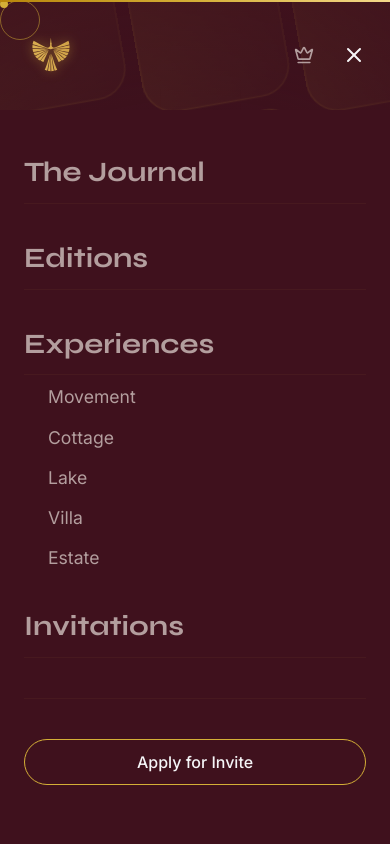
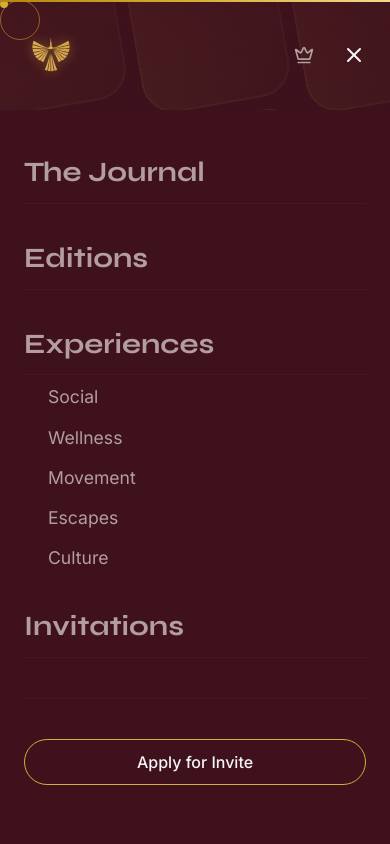
Before and after one commit to venky-7234/VIORA-ELITE-_-MAIN, a React (Vite) app: page / in a window 390 px wide. Both pictures are taken after a click on the button 354 px from the left and 54 px from the top of the page. Shown: the top 844 px of the page. Built offline with nearby package versions, Linux system fonts and the light colour scheme; a web font is replaced by a local one.

Commit message:
Update Experiences dropdown items in header

```diff
--- a/src/components/layout/Navbar.tsx
+++ b/src/components/layout/Navbar.tsx
@@ -142,11 +142,11 @@ export const Navbar: React.FC<NavbarProps> = ({ onApplyClick }) => {
               Experiences <span className="nav-dropdown-arrow">▼</span>
             </span>
             <div className="nav-dropdown-menu">
+              <Link to="/retreats/social" className="nav-dropdown-item">Social</Link>
+              <Link to="/retreats/wellness" className="nav-dropdown-item">Wellness</Link>
               <Link to="/retreats/movement" className="nav-dropdown-item">Movement</Link>
-              <Link to="/retreats/cottage" className="nav-dropdown-item">Cottage</Link>
-              <Link to="/retreats/lake" className="nav-dropdown-item">Lake</Link>
-              <Link to="/retreats/villa" className="nav-dropdown-item">Villa</Link>
-              <Link to="/retreats/estate" className="nav-dropdown-item">Estate</Link>
+              <Link to="/retreats/escapes" className="nav-dropdown-item">Escapes</Link>
+              <Link to="/retreats/culture" className="nav-dropdown-item">Culture</Link>
             </div>
           </div>
 
@@ -217,11 +217,11 @@ export const Navbar: React.FC<NavbarProps> = ({ onApplyClick }) => {
           <div className="mobile-nav-dropdown-group">
             <span className="mobile-nav-link" style={{ cursor: 'default' }}>Experiences</span>
             <div className="mobile-nav-sublinks">
+              <Link to="/retreats/social" onClick={closeMenu} className="mobile-nav-sublink">Social</Link>
+              <Link to="/retreats/wellness" onClick={closeMenu} className="mobile-nav-sublink">Wellness</Link>
               <Link to="/retreats/movement" onClick={closeMenu} className="mobile-nav-sublink">Movement</Link>
-              <Link to="/retreats/cottage" onClick={closeMenu} className="mobile-nav-sublink">Cottage</Link>
-              <Link to="/retreats/lake" onClick={closeMenu} className="mobile-nav-sublink">Lake</Link>
-              <Link to="/retreats/villa" onClick={closeMenu} className="mobile-nav-sublink">Villa</Link>
-              <Link to="/retreats/estate" onClick={closeMenu} className="mobile-nav-sublink">Estate</Link>
+              <Link to="/retreats/escapes" onClick={closeMenu} className="mobile-nav-sublink">Escapes</Link>
+              <Link to="/retreats/culture" onClick={closeMenu} className="mobile-nav-sublink">Culture</Link>
             </div>
           </div>
 
```
